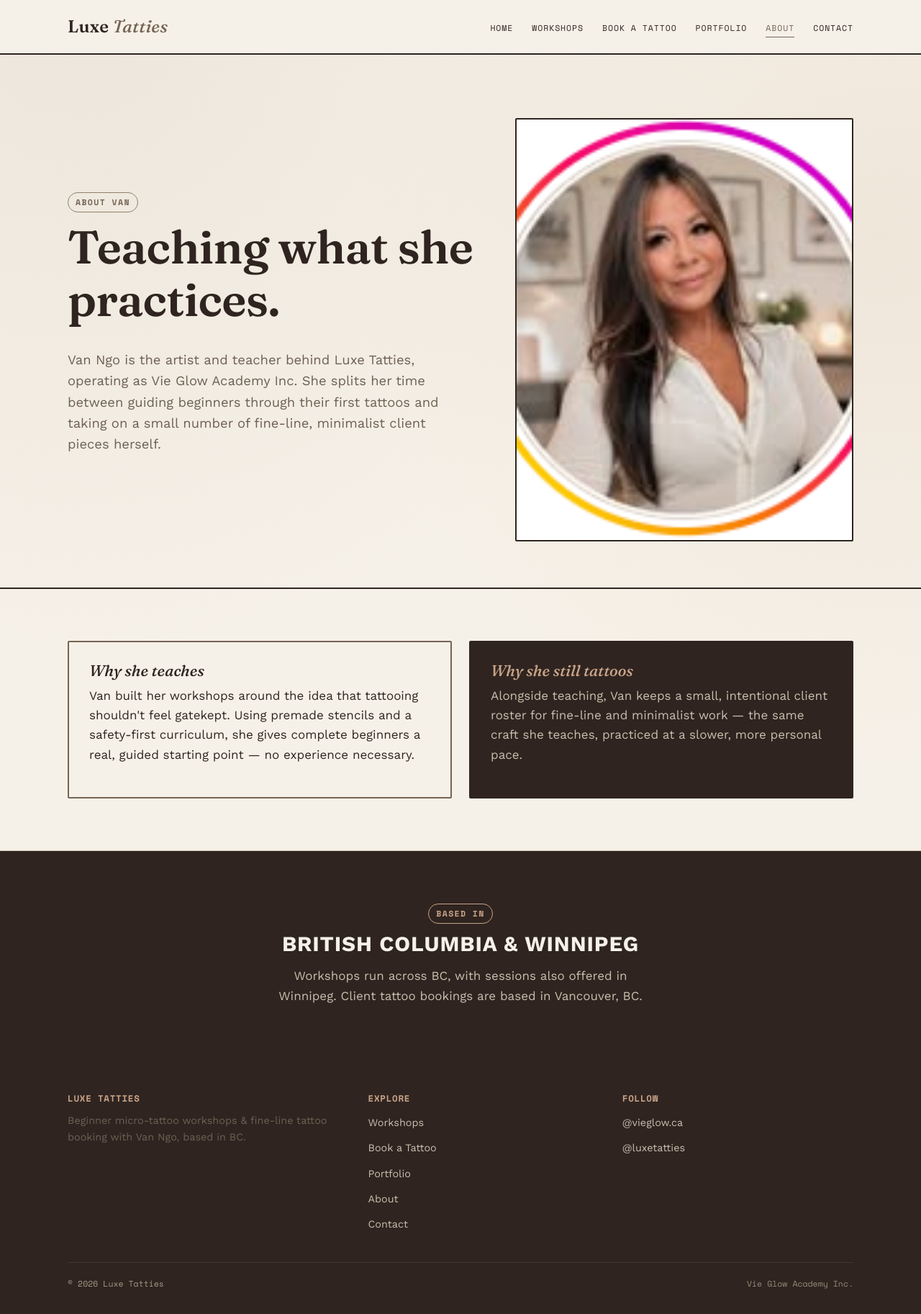
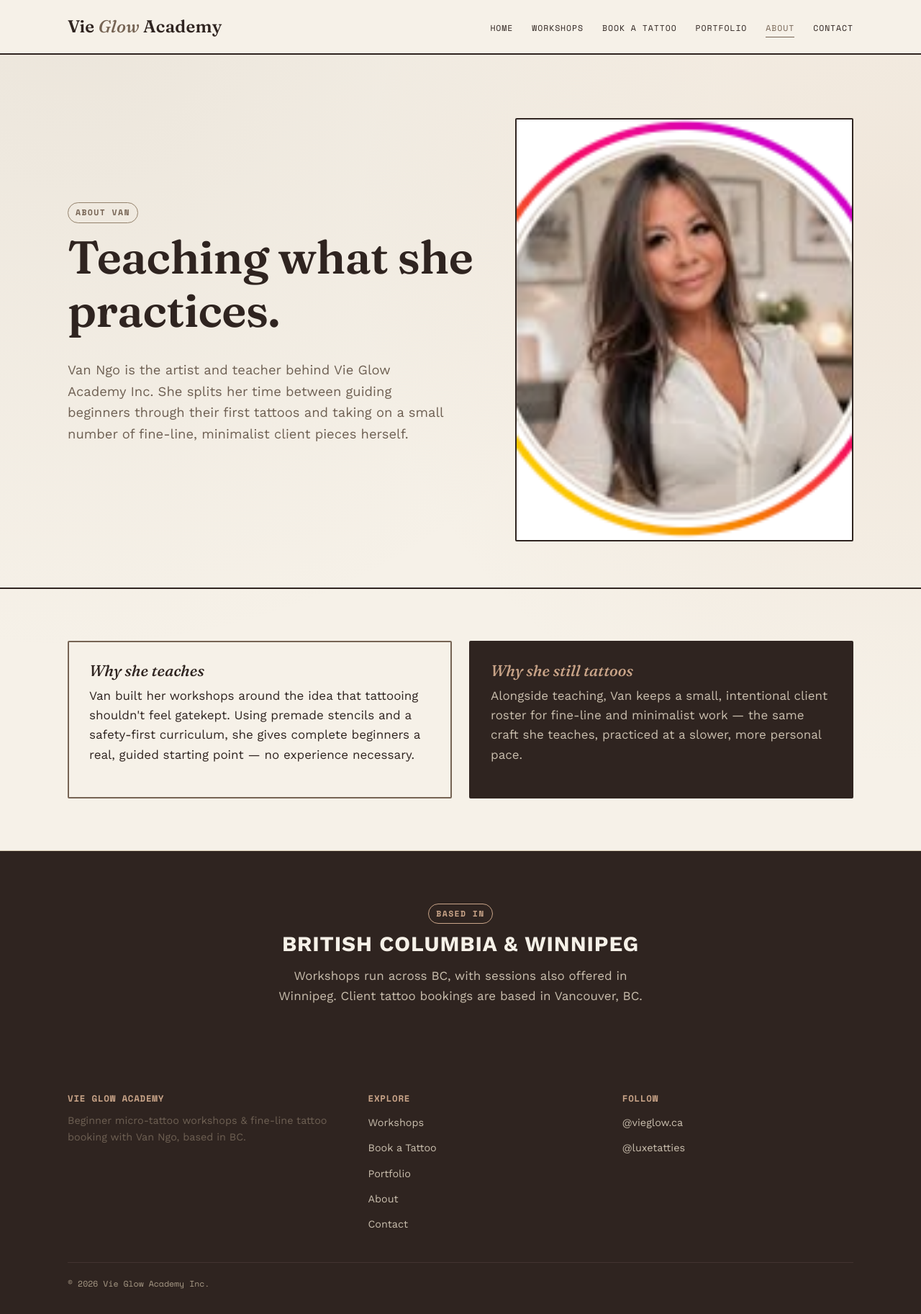
Before and after one commit to dpreston1234/luxe-tatties, a plain HTML site: page pages/about.html in a window 1280 px wide. Shown: the whole page at 72% size. Drawn offline with nearby package versions, Linux system fonts and the light colour scheme.

Commit message:
Rebrand from Luxe Tatties to Vie Glow Academy

```diff
--- a/css/styles.css
+++ b/css/styles.css
@@ -1,5 +1,5 @@
 /* ==========================================================================
-   Luxe Tatties — shared stylesheet
+   Vie Glow Academy — shared stylesheet
    Palette pulled from client-referenced moodboard (dribbble.com/shots/26113550):
    deep espresso ink, warm mocha, cream, ivory. Type is deliberately mixed —
    expressive serif for headlines, bold uppercase sans for section titles,
--- a/js/main.js
+++ b/js/main.js
@@ -1,4 +1,4 @@
-// Luxe Tatties — shared site JS
+// Vie Glow Academy — shared site JS
 // Handles: mobile nav toggle, contact form submission (placeholder).
 
 document.addEventListener("DOMContentLoaded", () => {
--- a/pages/about.html
+++ b/pages/about.html
@@ -3,8 +3,8 @@
 <head>
   <meta charset="UTF-8">
   <meta name="viewport" content="width=device-width, initial-scale=1.0">
-  <title>About — Luxe Tatties</title>
-  <meta name="description" content="Meet Van Ngo, the artist and teacher behind Luxe Tatties and Vie Glow Academy.">
+  <title>About — Vie Glow Academy</title>
+  <meta name="description" content="Meet Van Ngo, the artist and teacher behind Vie Glow Academy.">
   <link rel="preconnect" href="https://fonts.googleapis.com">
   <link rel="preconnect" href="https://fonts.gstatic.com" crossorigin>
   <link href="https://fonts.googleapis.com/css2?family=Fraunces:ital,wght@0,500;0,600;1,500&family=Space+Mono:wght@400;700&family=Work+Sans:wght@400;500;600;700&display=swap" rel="stylesheet">
@@ -14,7 +14,7 @@
 
   <header class="site-header">
     <div class="container">
-      <a href="../index.html" class="brand">Luxe <span>Tatties</span></a>
+      <a href="../index.html" class="brand">Vie <span>Glow</span> Academy</a>
       <button class="nav-toggle" aria-label="Toggle navigation" aria-expanded="false">☰</button>
       <ul class="nav-links">
         <li><a href="../index.html">Home</a></li>
@@ -33,7 +33,7 @@
         <div class="hero-copy">
           <span class="eyebrow">About Van</span>
           <h1>Teaching what she practices.</h1>
-          <p class="lede">Van Ngo is the artist and teacher behind Luxe Tatties, operating as Vie Glow Academy Inc. She splits her time between guiding beginners through their first tattoos and taking on a small number of fine-line, minimalist client pieces herself.</p>
+          <p class="lede">Van Ngo is the artist and teacher behind Vie Glow Academy Inc. She splits her time between guiding beginners through their first tattoos and taking on a small number of fine-line, minimalist client pieces herself.</p>
         </div>
         <div class="hero-media">
           <!-- Sourced from @vieglow.ca (public IG profile photo) for pitch/demo
@@ -71,7 +71,7 @@
     <div class="container">
       <div class="footer-grid">
         <div>
-          <h4>Luxe Tatties</h4>
+          <h4>Vie Glow Academy</h4>
           <p style="color:var(--color-text-muted); font-size:0.9rem;">Beginner micro-tattoo workshops &amp; fine-line tattoo booking with Van Ngo, based in BC.</p>
         </div>
         <div>
@@ -93,8 +93,7 @@
         </div>
       </div>
       <div class="footer-bottom">
-        <span>© 2026 Luxe Tatties</span>
-        <span class="legal-pending">Vie Glow Academy Inc.</span>
+        <span>© 2026 Vie Glow Academy Inc.</span>
       </div>
     </div>
   </footer>
```
Also changed, not shown: index.html (+5 -6 lines), pages/book-a-tattoo.html (+4 -5 lines), pages/contact.html (+4 -5 lines), pages/portfolio.html (+4 -5 lines), pages/workshops.html (+5 -6 lines), README.md.
